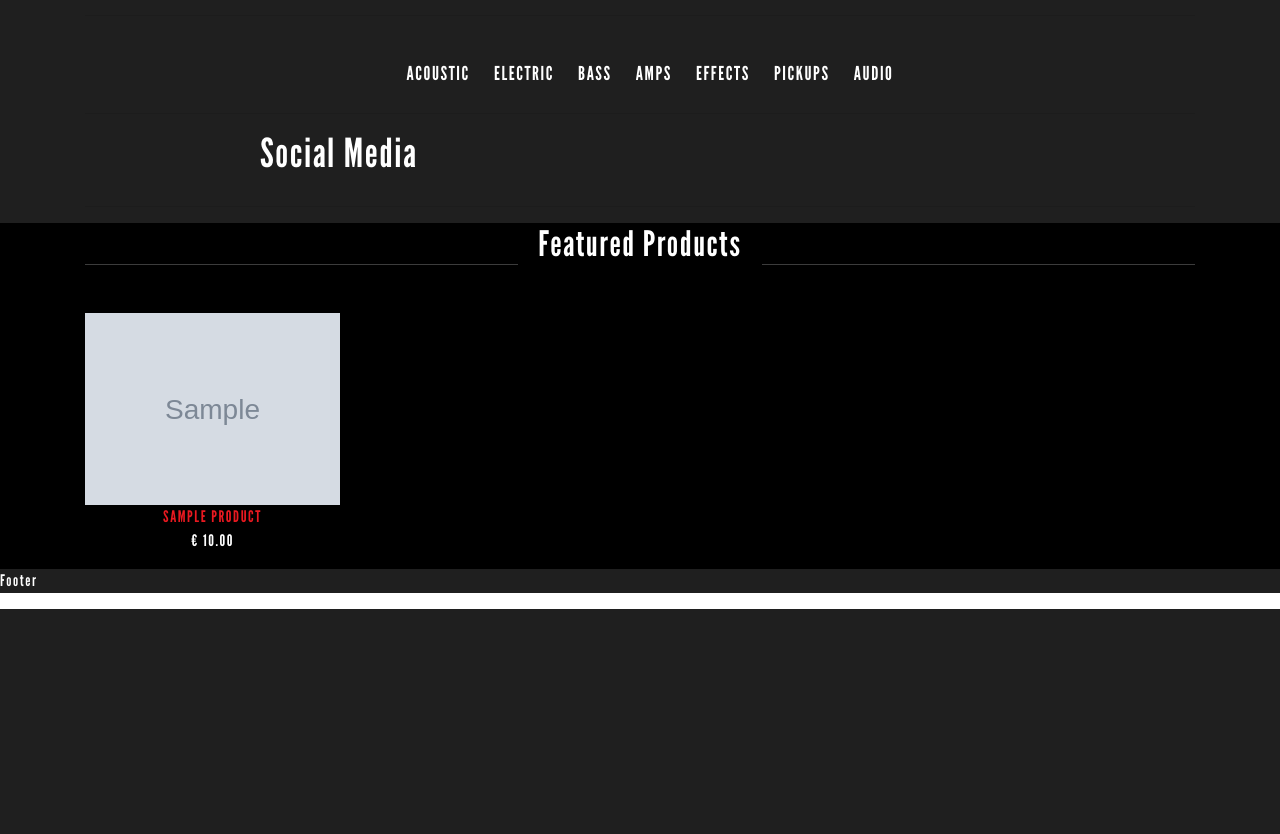
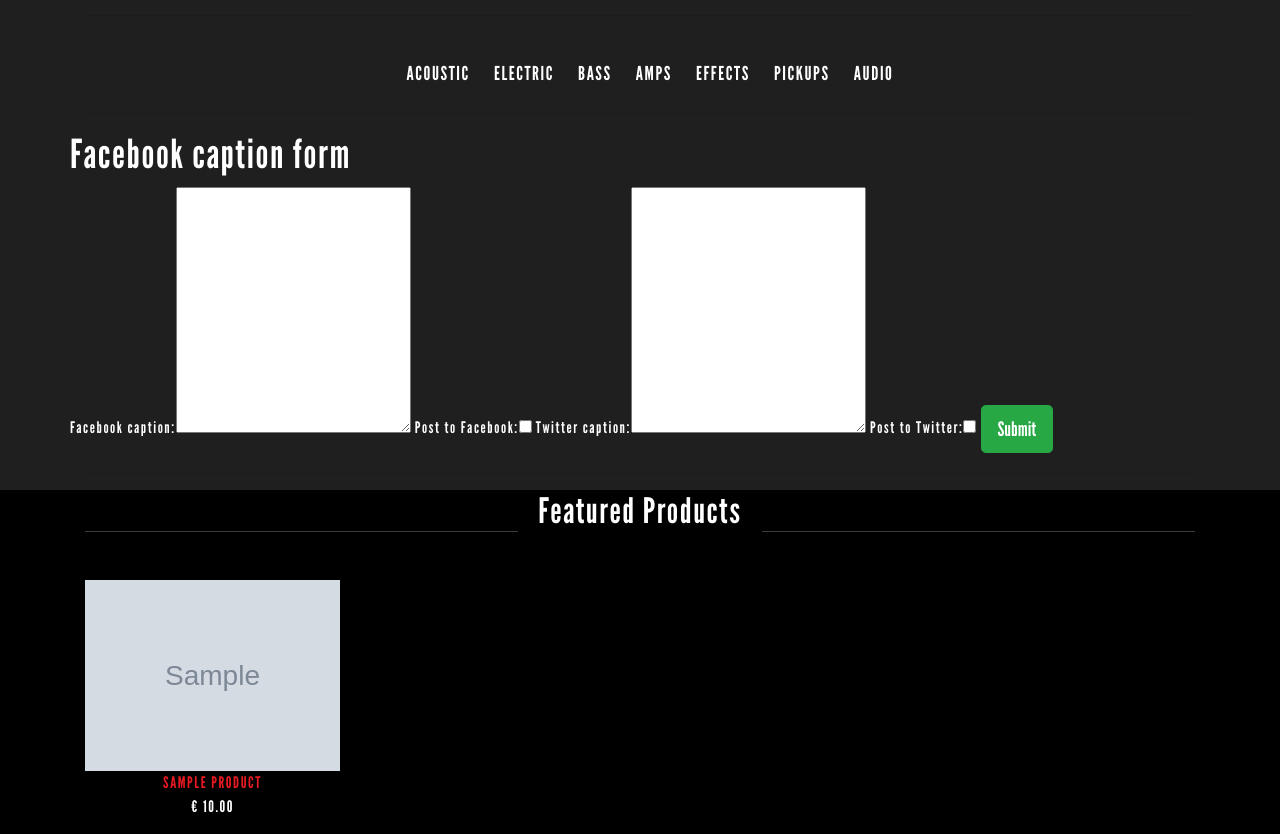
Before and after one commit to johnpooch/e_commerce, a Django app: page /upload/social_media in a window 1280 px wide. Shown: the part 481-1315 px from the top of the page. Before the commit the page ends 1090 px from the top, so only its background shows below. Run offline with Django 3.2, Linux system fonts and the light colour scheme; tables that the repository leaves empty hold one stand-in row (values such as "Sample post"); grey boxes marked "Sample" are stand-in pictures; some libraries are stand-ins or nearby versions.

Commit message:
upload and social form working but problem with image

```diff
--- a/products/templates/products/product_details.html
+++ b/products/templates/products/product_details.html
@@ -7,7 +7,7 @@
             {% if product.image %}
                 <img src="{{ product.image }}">
             {% endif %}
-            <h3>{{ product.title }}</h3>
+            <h3>{{ product.name }}</h3>
             <div class="row">
                 <div class="col-xs-9">
                     <p>{{ product.description }}</p>
--- a/upload/forms.py
+++ b/upload/forms.py
@@ -3,6 +3,7 @@ from products.choices import *
 from products.models import Product
 from django.utils import timezone
 import datetime
+from django.forms import TextInput
 
 class UploadForm(forms.Form):
     product_name = forms.CharField(required=True)
@@ -13,7 +14,6 @@ class UploadForm(forms.Form):
     product_price = forms.DecimalField(max_digits=6, decimal_places=2, widget=forms.NumberInput())
     product_image = forms.ImageField(required=True)
     product_featured = forms.BooleanField(required=False)
-
 
     def __init__(self, *args, **kwargs):
         super(UploadForm, self).__init__(*args, **kwargs)
@@ -27,3 +27,19 @@ class UploadForm(forms.Form):
         self.fields['product_price'].label = "Product price:"
         self.fields['product_image'].label = "Image:"
         self.fields['product_featured'].label = "Featured product:"
+
+
+class SocialMediaForm(forms.Form):
+
+    facebook_caption = forms.CharField(required=False, widget=forms.Textarea)
+    post_to_facebook = forms.BooleanField(required=False)
+    twitter_caption = forms.CharField(required=False, widget=forms.Textarea) # MAX LENGTH
+    post_to_twitter = forms.BooleanField(required=False)
+
+
+    def __init__(self, *args, **kwargs):
+        super(SocialMediaForm, self).__init__(*args, **kwargs)
+        self.fields['facebook_caption'].label = "Facebook caption:"
+        self.fields['twitter_caption'].label = "Twitter caption:"
+        self.fields['post_to_facebook'].label = "Post to Facebook:"
+        self.fields['post_to_twitter'].label = "Post to Twitter:"
--- a/upload/templates/upload/social_media.html
+++ b/upload/templates/upload/social_media.html
@@ -3,9 +3,16 @@
 
 {% block content %}
 <div class="row">
-        <div class="col-sm-12 contactform">
-            <h1> Social Media </h1>
-        </div>
+    <div class="col-sm-12 contactform">
+        <h1> Facebook caption form </h1>
+        <form role="form" action="{% url 'social_media' %}" method="POST" enctype="multipart/form-data">
+            {% csrf_token %}
+            {{ form | as_bootstrap }}
+            <input type="hidden" name="product_id" value= {{ product.id }}/>
+            <button class="btn btn-lg btn-success" type="submit">Submit</button>
+        </form>
+    </div>
 </div>
 
+
 {% endblock %}
--- a/upload/templates/upload/upload.html
+++ b/upload/templates/upload/upload.html
@@ -10,9 +10,6 @@
             {{ form | as_bootstrap }}
             <button class="btn btn-lg btn-success" type="submit">Submit</button>
         </form>
-
-
-
     </div>
 </div>
 
--- a/upload/views.py
+++ b/upload/views.py
@@ -4,28 +4,22 @@ from django.core.mail import EmailMessage, send_mail
 from django.template import Context
 from django.template.loader import get_template
 from django.contrib import messages, auth
-from .forms import UploadForm
+from .forms import UploadForm, SocialMediaForm
+from .post_to_social import twitter_post_status, facebook_post_status
+
 from products.models import Product
 from django.core.files.storage import FileSystemStorage
 
 def upload(request):
-    form_class = UploadForm
+
+    form = UploadForm(request.POST, request.FILES)
 
     if request.method == 'POST':
-        form = form_class(request.POST, request.FILES)
+
 
         if form.is_valid():
 
             print("form is valid")
-
-            product_name = request.POST.get('product_name', '')
-            product_manufacturer = request.POST.get('product_manufacturer', '')
-            product_year = request.POST.get('product_year', '')
-            product_type = request.POST.get('product_type', '')
-            product_description = request.POST.get('product_description', '')
-            product_price = request.POST.get('product_price', '')
-            product_image = request.FILES['product_image']
-            product_featured = request.POST.get('product_featured', '')
 
             p = Product(
                 name = request.POST.get('product_name', ''),
@@ -34,7 +28,7 @@ def upload(request):
                 type =  request.POST.get('product_type', '').upper(),
                 description = request.POST.get('product_description', ''),
                 price = request.POST.get('product_price', ''),
-                image = request.POST.get('product_image', ''),
+                image = request.FILES['product_image'],
                 featured = request.POST.get('product_featured', '')
                 )
 
@@ -46,17 +40,71 @@ def upload(request):
                 p.price+'\n'+
                 p.featured)
 
-            # SAVE MODEL HERE SO THAT IT CAN BE ACCESSED IN SOCIAL_MEDIA VIEW
+            if p.featured:
+                p.featured = True
+            else:
+                p.featured = False
+
+            p.save()
+
+            # for url in gallery_images:
+            #     pi = ProductImage(
+            #         product = p,
+            #         image = url,
+            #         )
+            #     pi.save()
 
             return redirect('social_media')
 
     print("form is not valid")
     return render(request, 'upload/upload.html', {
-        'form': form_class,
+        'form': form
     })
 
 def social_media(request):
 
-    # ACCESS LAST MODEL WHICH SHOULD BE THE GUITAR.
+    product = Product.objects.all().order_by('-id')[0]
+    form = SocialMediaForm(request.POST)
 
+    if request.method == 'POST':
+
+
+        if form.is_valid():
+            print("form is valid")
+
+            facebook_caption = request.POST.get('facebook_caption')
+            twitter_caption = request.POST.get('twitter_caption')
+            post_to_facebook = request.POST.get('post_to_facebook')
+            post_to_twitter = request.POST.get('post_to_twitter')
+            product_id = request.POST.get('product_id')
+
+            if post_to_facebook:
+                post_to_facebook = True
+            else:
+                post_to_facebook = False
+
+            if post_to_twitter:
+                post_to_twitter = True
+            else:
+                post_to_twitter = False
+
+            print(facebook_caption + '\n')
+            print(twitter_caption + '\n')
+            print(post_to_facebook)
+            print(post_to_twitter)
+
+            product_url = "http://e-commerce-johnpooch.c9users.io:8080/products/1204/" + product_id
+
+            if post_to_twitter:
+                twitter_post_status(twitter_caption, product.image.url, product_url)
+
+            if post_to_facebook:
+                facebook_post_status(facebook_caption, product_url)
+
+            return redirect('get_index')
+
+    print("form is not valid")
+    return render(request, 'upload/social_media.html', {
+        'form': form, 'product': product,
+    })
     return render(request, 'upload/social_media.html')
```
Also changed, not shown: upload/post_to_social.py (+2 -11 lines), temp.jpg (deleted). Lines whose indentation alone changed are shown as unchanged.
